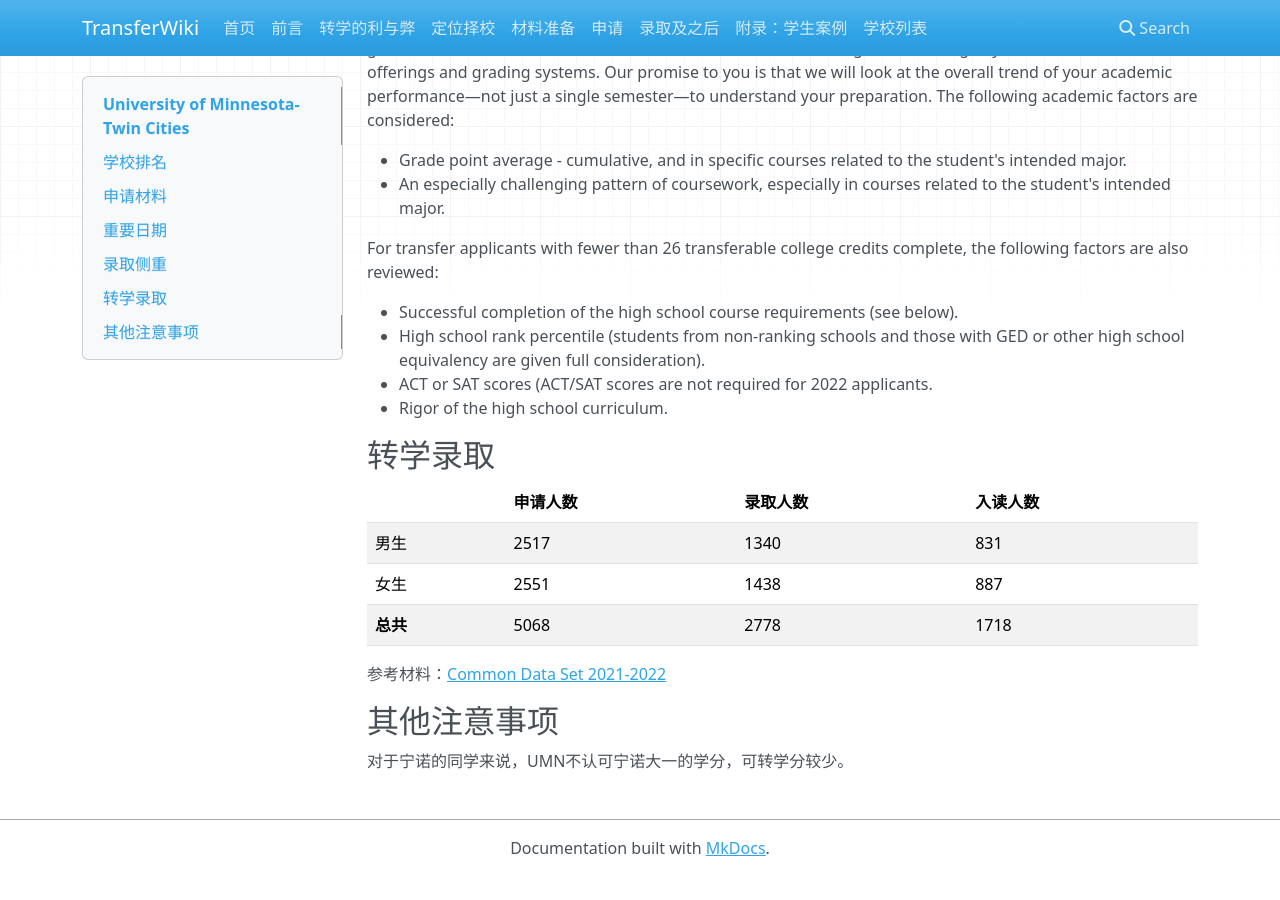
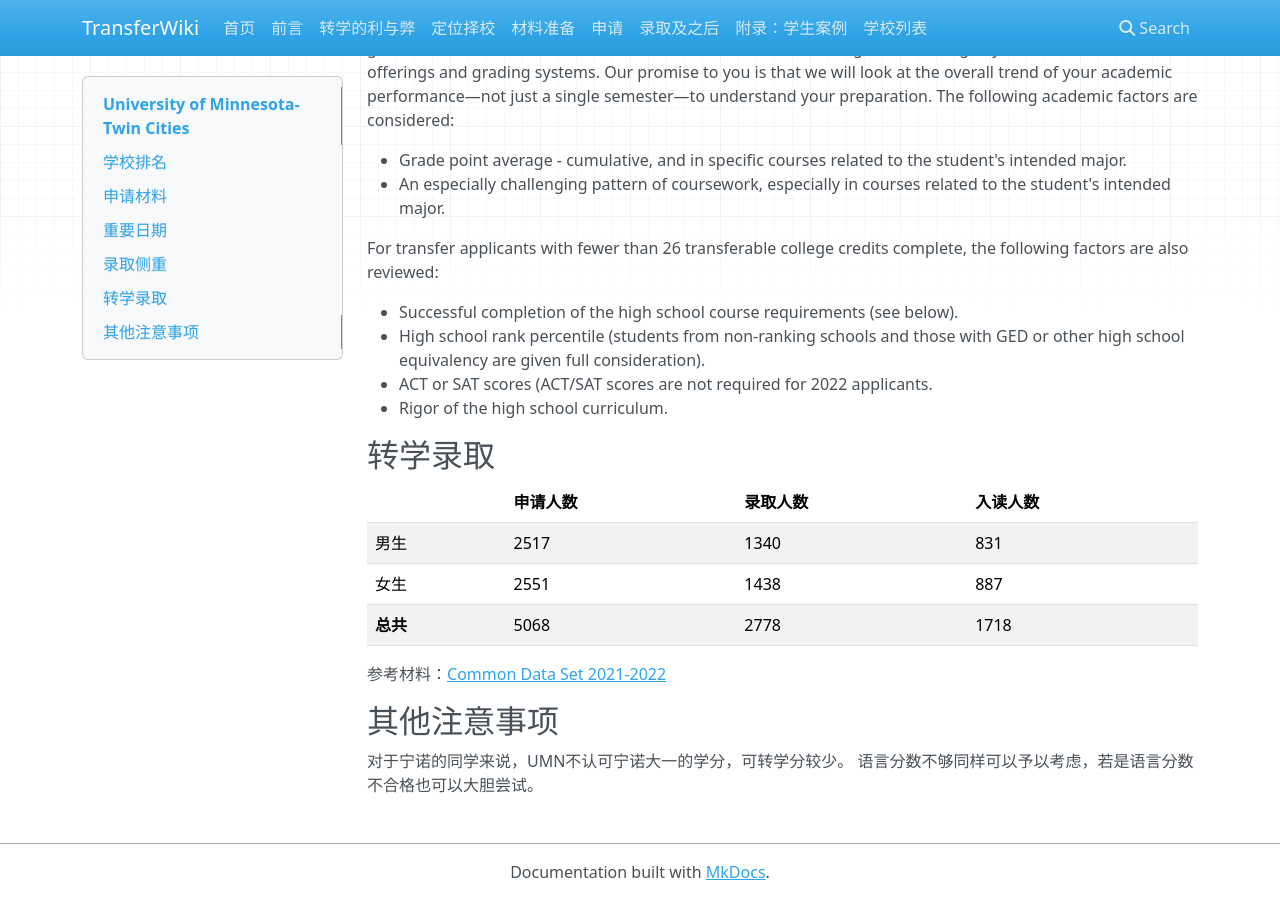
Before and after one commit to SihanXU/TransferWiki, an MkDocs documentation site: the page built from docs/schools/umn.md, in a window 1280 px wide and 900 px high, scrolled down 1246 px. Built offline with MkDocs 1.6.1, drawn with Linux system fonts in a browser that asks for light colours; nearby versions of some CDN libraries; before the commit the page ends 2122 px from its top, so only the background shows below that.

Commit message:
Update umn.md

```diff
--- a/docs/schools/umn.md
+++ b/docs/schools/umn.md
@@ -67,3 +67,4 @@ For transfer applicants with fewer than 26 transferable college credits complete
 ## 其他注意事项
 
 对于宁诺的同学来说，UMN不认可宁诺大一的学分，可转学分较少。
+语言分数不够同样可以予以考虑，若是语言分数不合格也可以大胆尝试。
```
